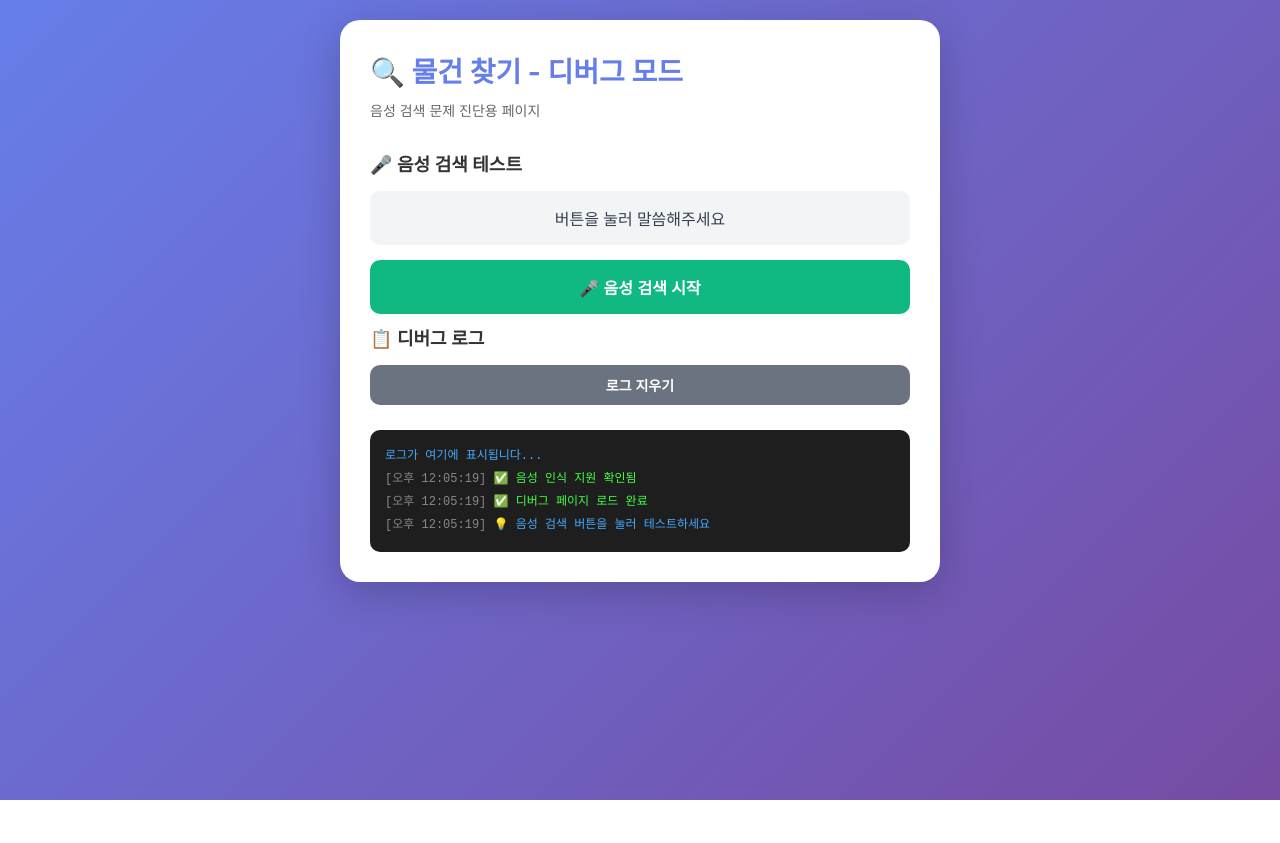
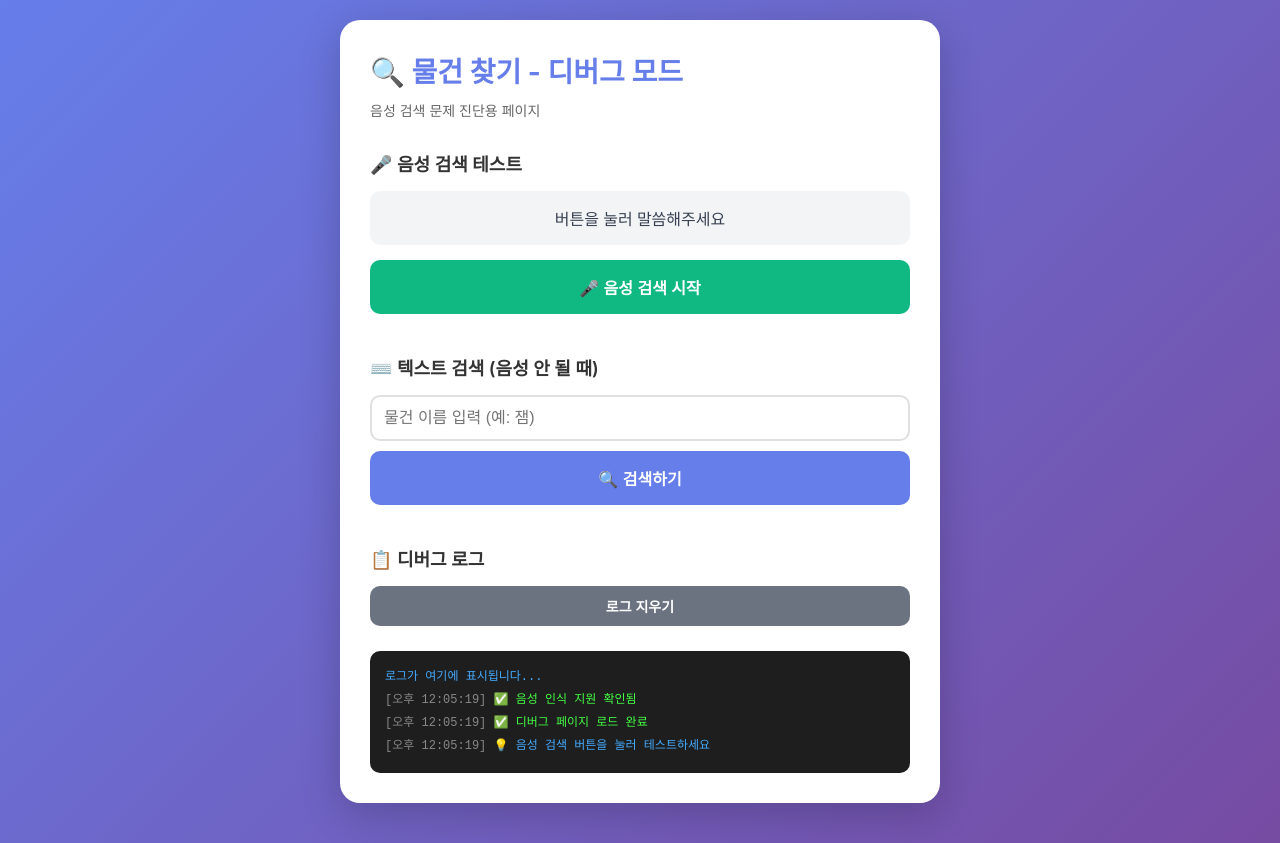
Before and after one commit to neoqmin/item-finder, a website: page public/debug.html in a window 1280 px wide. Before the commit the page ends 800 px from the top, so only its background shows below. Drawn offline with Linux system fonts and the light colour scheme.

Commit message:
Added search textbox

```diff
--- a/public/debug.html
+++ b/public/debug.html
@@ -93,6 +93,15 @@
             cursor: pointer;
             transition: all 0.3s;
             margin-bottom: 10px;
+        }
+
+        .btn-primary {
+            background: #667eea;
+            color: white;
+        }
+
+        .btn-primary:hover {
+            background: #5568d3;
         }
 
         .btn-voice {
@@ -314,7 +323,11 @@
                 <span id="voiceBtnText">음성 검색 시작</span>
             </button>
 
-            <div class="section-title">📋 디버그 로그</div>
+            <div class="section-title" style="margin-top: 30px;">⌨️ 텍스트 검색 (음성 안 될 때)</div>
+            <input type="text" id="searchInput" placeholder="물건 이름 입력 (예: 잼)" style="width: 100%; padding: 12px; border: 2px solid #e0e0e0; border-radius: 10px; font-size: 16px; margin-bottom: 10px;" onkeypress="handleSearchEnter(event)">
+            <button class="btn-primary" onclick="textSearch()">🔍 검색하기</button>
+
+            <div class="section-title" style="margin-top: 30px;">📋 디버그 로그</div>
             <button class="btn-clear" onclick="clearLogs()">로그 지우기</button>
             <div class="debug-log" id="debugLog">
                 <div class="info">로그가 여기에 표시됩니다...</div>
@@ -484,6 +497,8 @@
                     document.getElementById('voiceStatus').textContent = message;
                     showResultModal(data.name, data.location, data.image);
                     speak(message);
+                    // 검색창 초기화
+                    document.getElementById('searchInput').value = '';
                 } else {
                     const message = `${itemName}을(를) 찾을 수 없습니다.`;
                     log(`⚠️ 검색 실패: ${message}`, 'error');
@@ -642,6 +657,28 @@
         // 페이지 로드 완료
         log('✅ 디버그 페이지 로드 완료', 'success');
         log('💡 음성 검색 버튼을 눌러 테스트하세요', 'info');
+
+        // 텍스트 검색 함수
+        function textSearch() {
+            const searchInput = document.getElementById('searchInput');
+            const query = searchInput.value.trim();
+
+            if (!query) {
+                log('⚠️ 검색어가 비어있습니다', 'error');
+                searchInput.focus();
+                return;
+            }
+
+            log(`⌨️ 텍스트 검색 시작: "${query}"`, 'info');
+            searchItem(query);
+        }
+
+        // Enter 키로 검색
+        function handleSearchEnter(event) {
+            if (event.key === 'Enter') {
+                textSearch();
+            }
+        }
     </script>
 </body>
 </html>
```
Also changed, not shown: public/index.html (+34 -0 lines).
